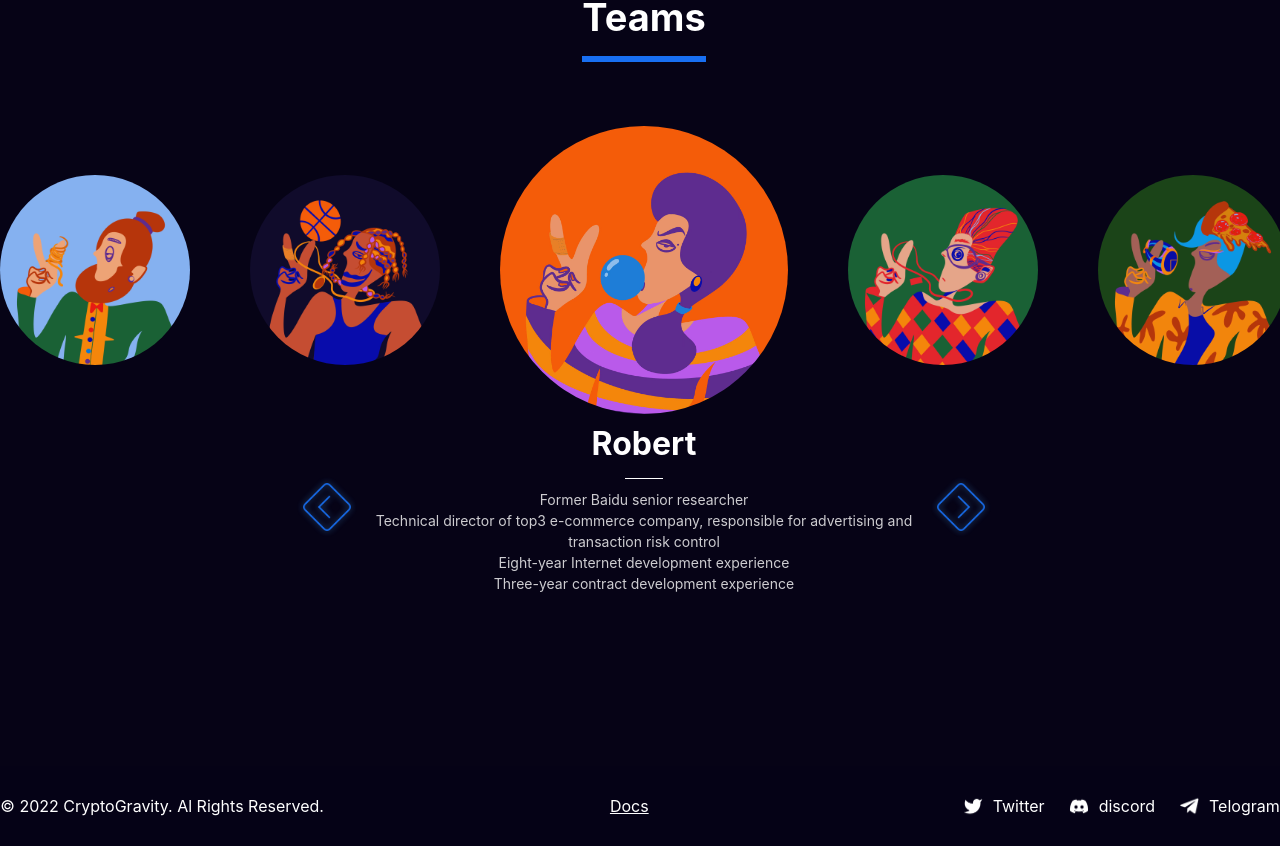
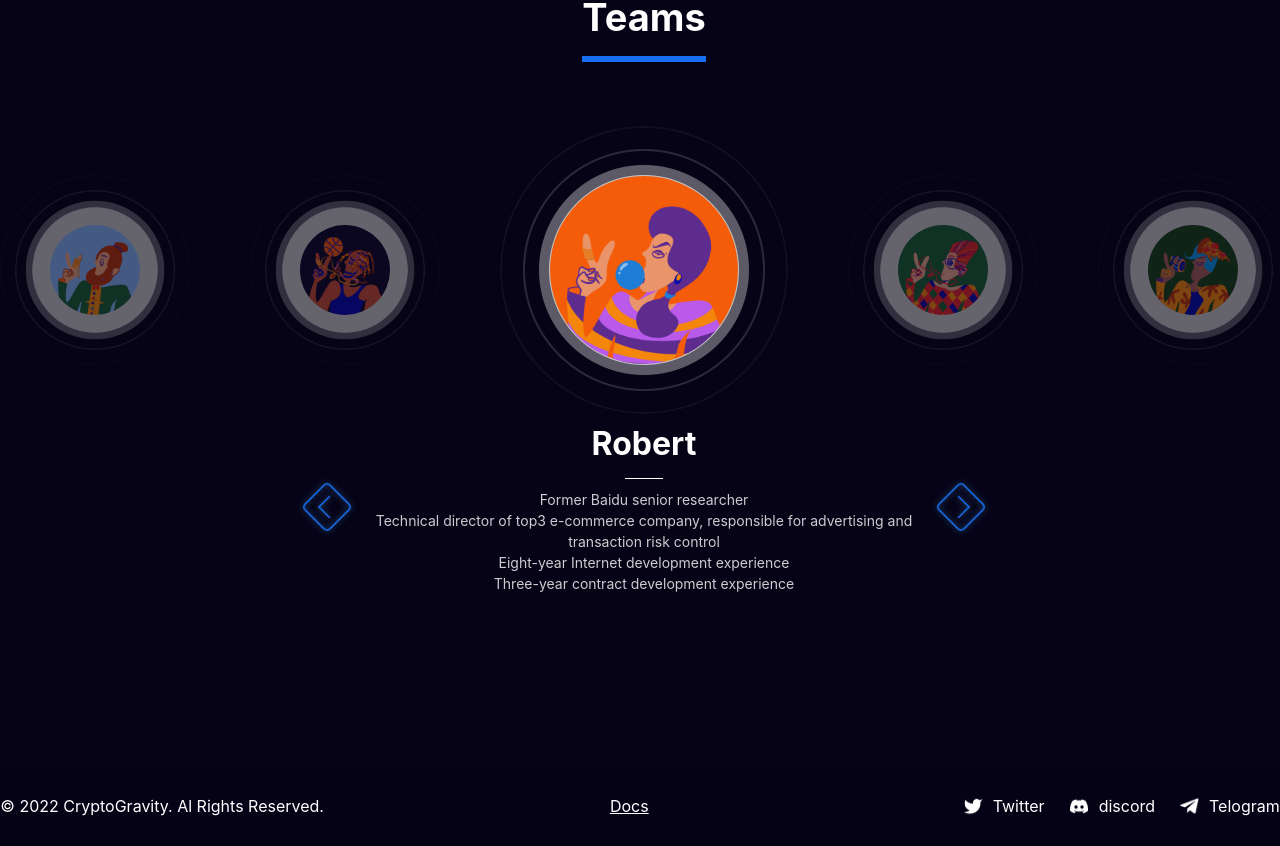
Before and after one commit to CryptoGravityDevelopGroup/websit-pc, a React app: page /#/ in a window 1280 px wide. Shown: the part 3680-4526 px from the top of the page. Built offline with nearby package versions, Linux system fonts and the light colour scheme.

Commit message:
添加头像边框

```diff
--- a/src/pages/main/MainPage.module.css
+++ b/src/pages/main/MainPage.module.css
@@ -405,6 +405,11 @@
   height: 190px;
   border-radius: 95px;
   overflow: hidden;
+  opacity:0.5;
+  background-image: url('@/assets/bg_team_avatar.png');
+  background-size: contain;
+  padding: 50px;
+  box-sizing: border-box;
 }
 .team-avatar-item:last-child{
   margin-right: 0;
@@ -412,11 +417,13 @@
 .team-avatar-img{
   width: 100%;
   height: 100%;
+  border-radius: 50%;
 }
 .team-avatar-item-active {
   min-width: 288px;
   height: 288px;
   border-radius: 144px;
+  opacity:1;
 }
 .teams-btn-left {
   background-image: url('@/assets/ic_team_left.png');
```
